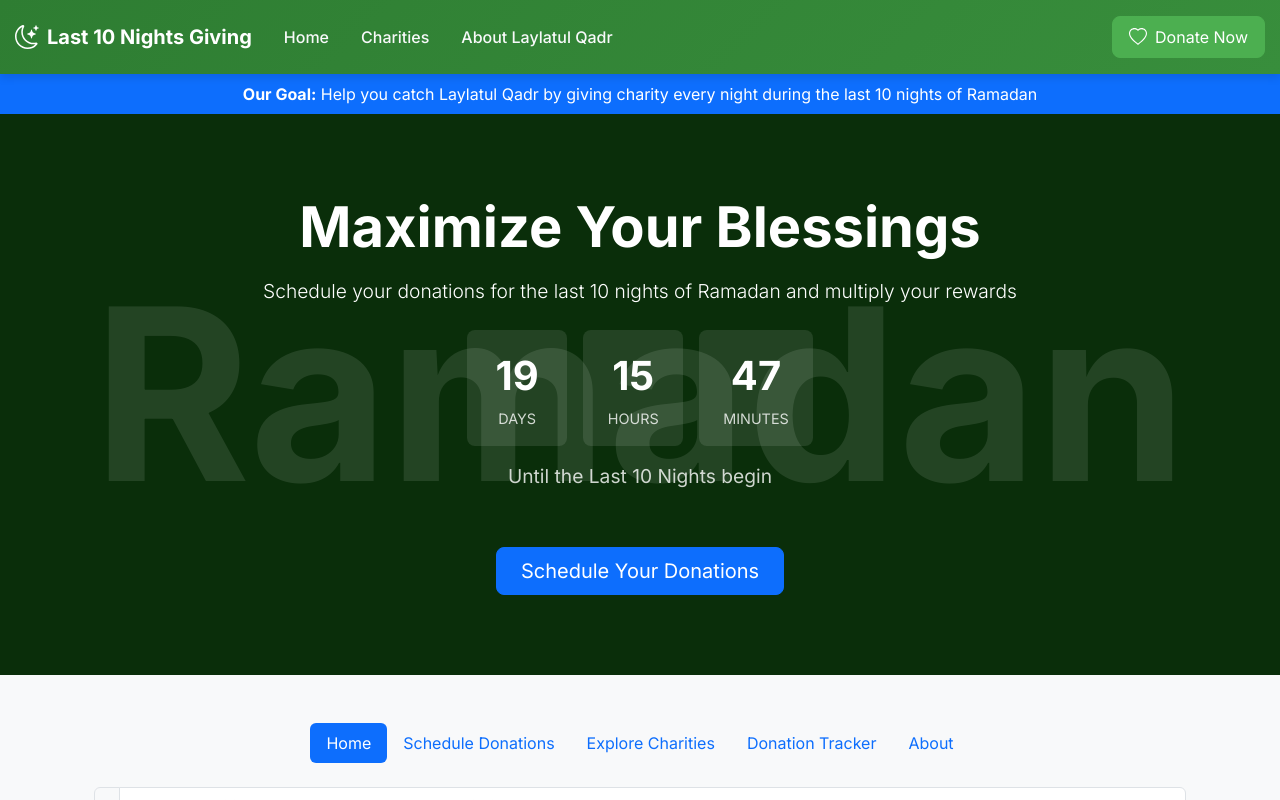
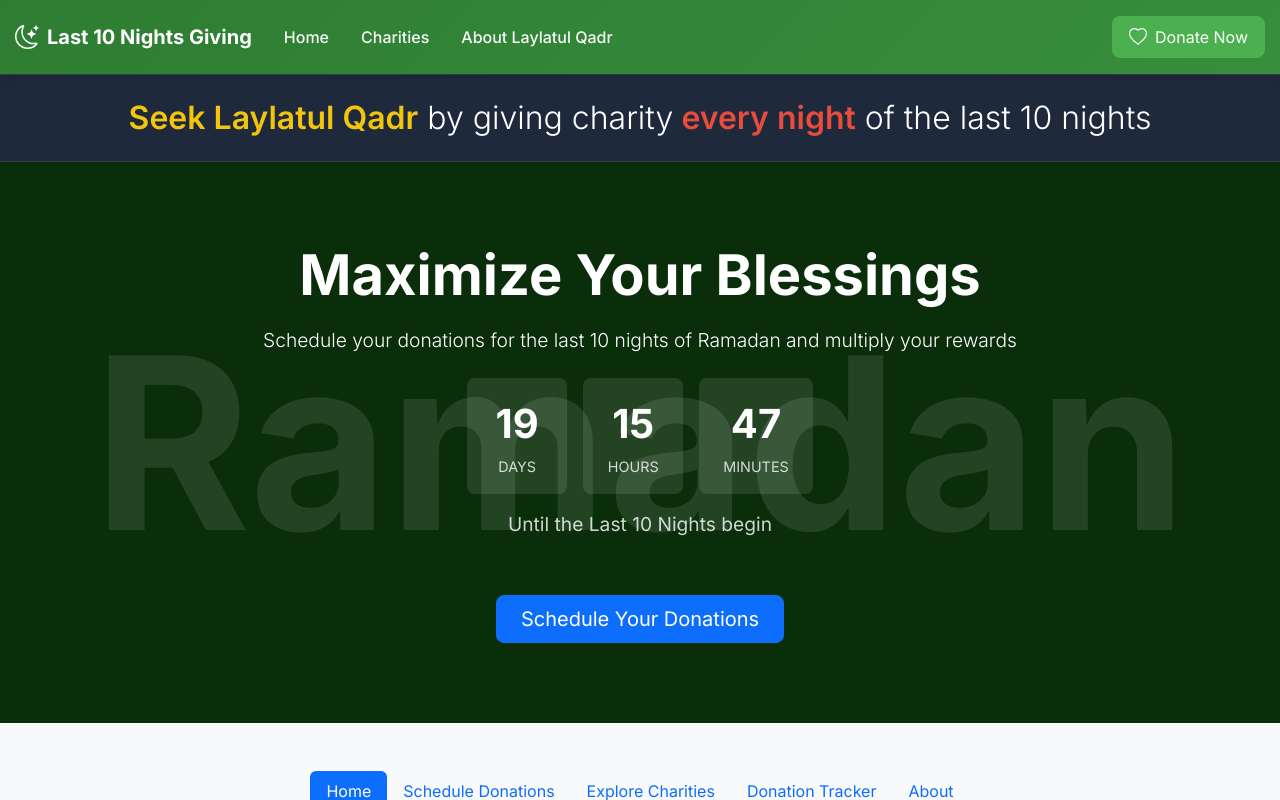
Before and after one commit to BilalBaheer/Ramadan-Last-10-Nights, a React (Vite) app in the folder last-10-nights-giving/: page / in a window 1280 px wide. Built offline with nearby package versions, Linux system fonts and the light colour scheme.

Commit message:
Redesign mission banner with elegant, minimalist approach

```diff
--- a/last-10-nights-giving/src/components/Header.jsx
+++ b/last-10-nights-giving/src/components/Header.jsx
@@ -68,9 +68,18 @@ const Header = () => {
         </Container>
       </Navbar>
 
-      <div className="mission-banner bg-primary text-white py-2 text-center">
+      <div className="mission-banner py-4 text-center" style={{
+        background: '#1e293b',
+        borderTop: '1px solid rgba(255,255,255,0.1)',
+        borderBottom: '1px solid rgba(255,255,255,0.1)'
+      }}>
         <Container>
-          <p className="mb-0"><strong>Our Goal:</strong> Help you catch Laylatul Qadr by giving charity every night during the last 10 nights of Ramadan</p>
+          <div className="mission-content">
+            <h2 className="text-white mb-0" style={{ fontWeight: '300' }}>
+              <span style={{ color: '#f1c40f', fontWeight: '600' }}>Seek Laylatul Qadr</span> by giving charity
+              <span style={{ color: '#e74c3c', fontWeight: '600' }}> every night</span> of the last 10 nights
+            </h2>
+          </div>
         </Container>
       </div>
 
```
